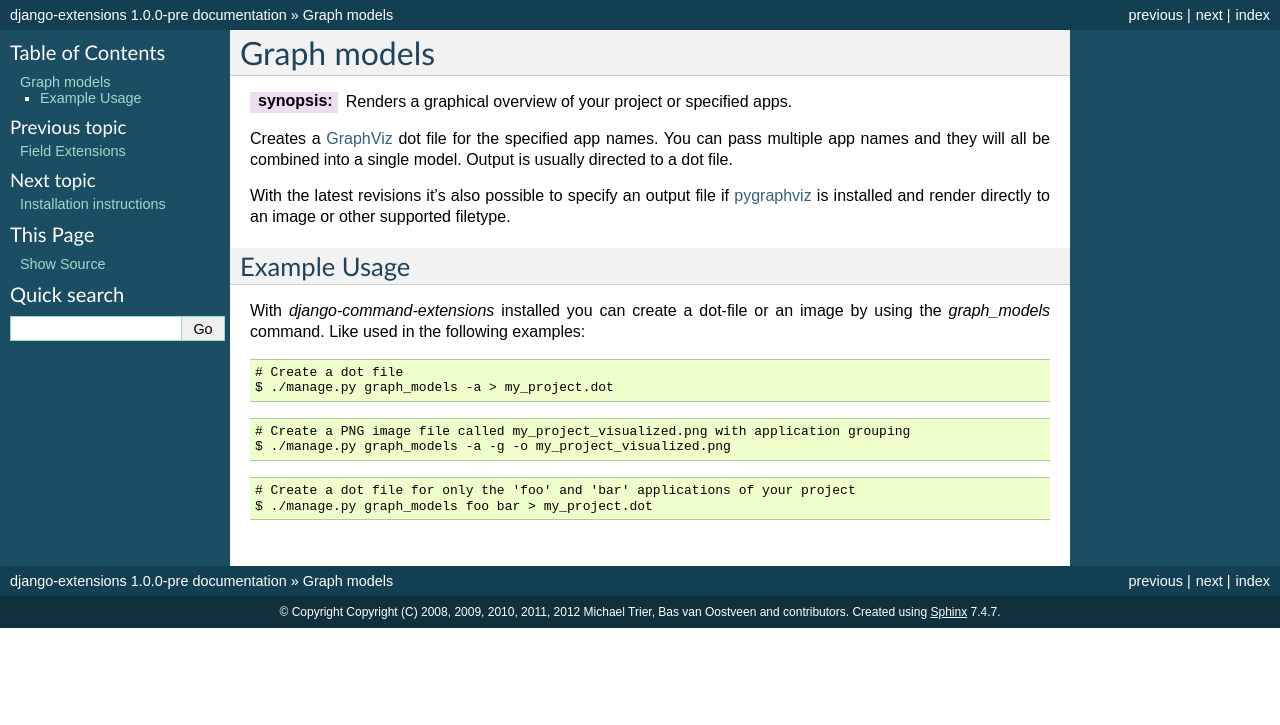
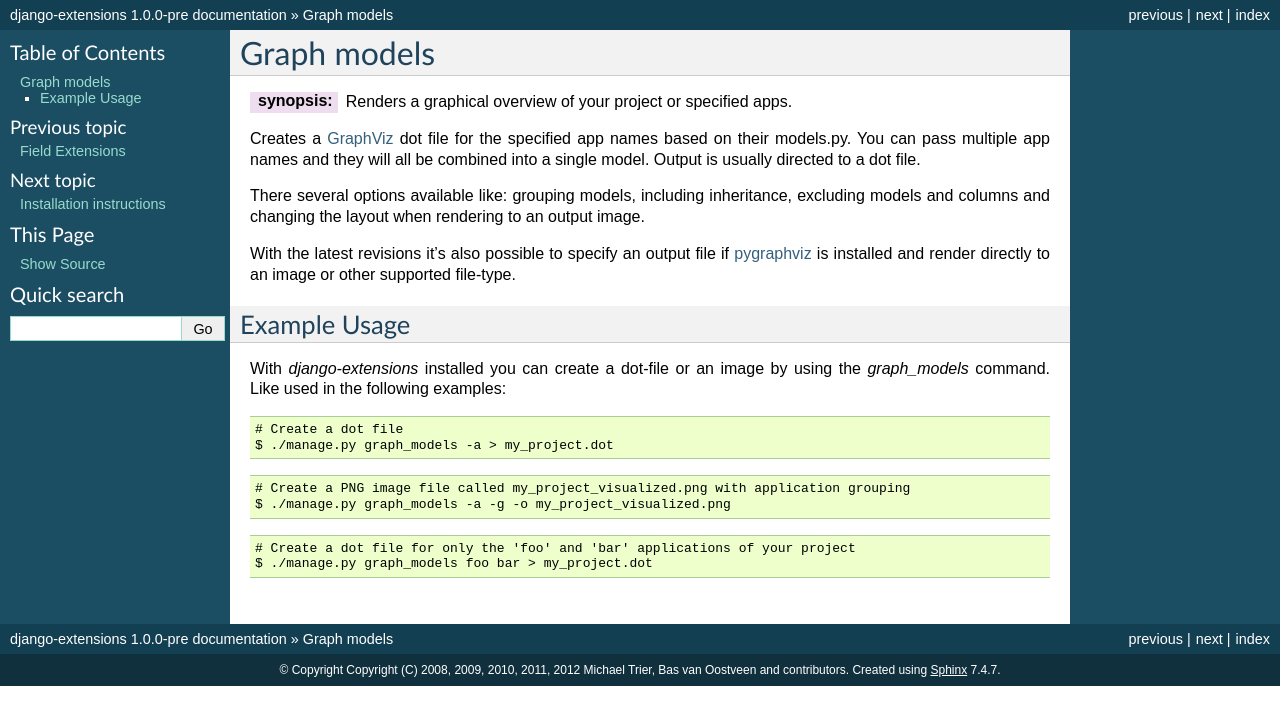
Before and after one commit to MustafaFiser/django-extensions, a Sphinx documentation site: the page built from docs/graph_models.rst, in a window 1280 px wide. Shown: the top 725 px of the page. Built offline with Sphinx 7.4.7, drawn with Linux system fonts in a browser that asks for light colours; pages that are not in the unit, such as notebooks, are missing from menus.

Commit message:
improve documentation a little bit for graph_models

```diff
--- a/docs/graph_models.rst
+++ b/docs/graph_models.rst
@@ -3,19 +3,23 @@ Graph models
 
 :synopsis: Renders a graphical overview of your project or specified apps.
 
-Creates a GraphViz_ dot file for the specified app names.  You can pass
-multiple app names and they will all be combined into a single model.  Output
-is usually directed to a dot file.
+Creates a GraphViz_ dot file for the specified app names based on their models.py.
+You can pass multiple app names and they will all be combined into a single model.
+Output is usually directed to a dot file.
+
+There several options available like: grouping models, including inheritance,
+excluding models and columns and changing the layout when rendering to an output
+image.
 
 With the latest revisions it's also possible to specify an output file if
 pygraphviz_ is installed and render directly to an image or other supported
-filetype.
+file-type.
 
 
 Example Usage
 -------------
 
-With *django-command-extensions* installed you can create a dot-file or an
+With *django-extensions* installed you can create a dot-file or an
 image by using the *graph_models* command. Like used in the following examples::
 
   # Create a dot file
```
